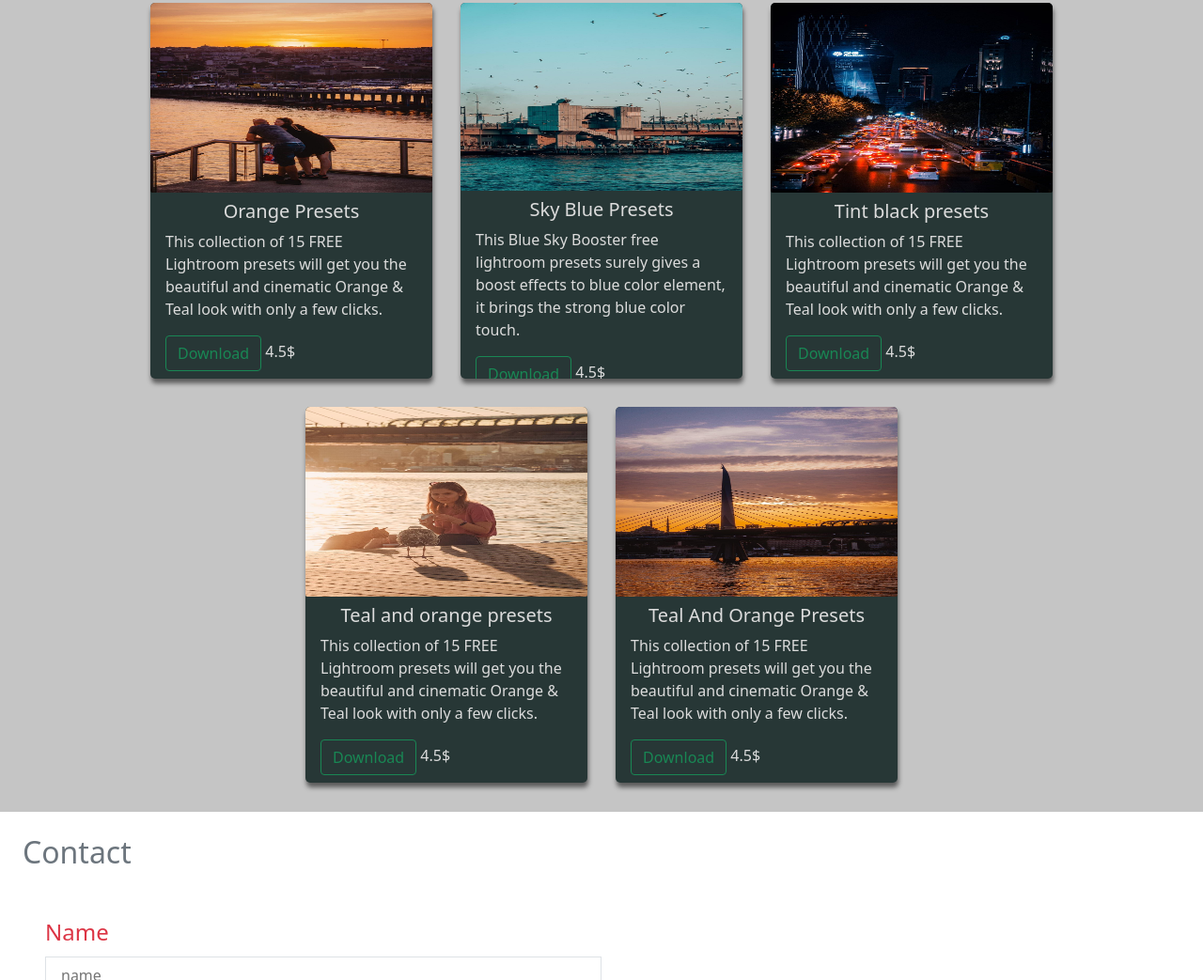
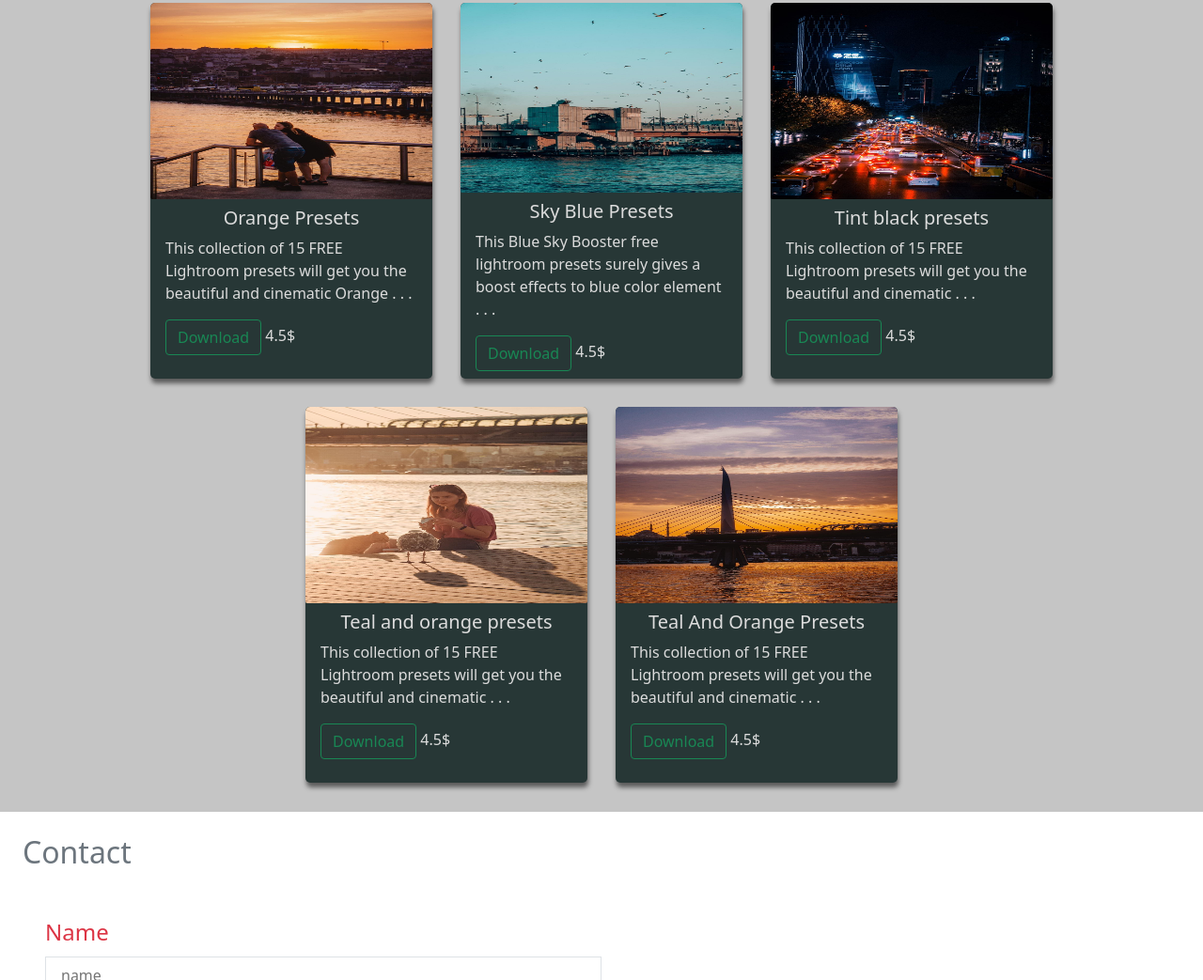
Before and after one commit to AbdessamadBaali/portfolioPoject, a plain HTML site: page index.html in a window 1280 px wide. Shown: the part 4887-5930 px from the top of the page at 94% size. Drawn offline with nearby package versions, Linux system fonts and the light colour scheme; files whose address does not match are found by name.

Commit message:
change ds

```diff
--- a/index.html
+++ b/index.html
@@ -177,7 +177,7 @@
                 </figure>
                 <div>
                     <h5 class="text-capitalize text-center">orange presets</h5>
-                    <p >This collection of 15 FREE Lightroom presets will get you the beautiful and cinematic Orange & Teal look with only a few clicks.</p>
+                    <p >This collection of 15 FREE Lightroom presets will get you the beautiful and cinematic Orange . . .</p>
                     <a class="btn btn-outline-success" href="#">download</a>
                     <span >4.5$</span>
                 </div>
@@ -188,7 +188,7 @@
                 </figure>
                 <div>
                     <h5 class="text-capitalize text-center">Sky Blue presets</h5>
-                    <p >This Blue Sky Booster free lightroom presets surely gives a boost effects to blue color element, it brings the strong blue color touch.</p>
+                    <p >This Blue Sky Booster free lightroom presets surely gives a boost effects to blue color element . . .</p>
                     <a class="btn btn-outline-success" href="#">download</a>
                     <span>4.5$</span>
                 </div>
@@ -199,7 +199,7 @@
                 </figure>
                 <div>
                     <h5 class="h5text-capitalize text-center">Tint black presets</h5>
-                    <p >This collection of 15 FREE Lightroom presets will get you the beautiful and cinematic Orange & Teal look with only a few clicks.</p>
+                    <p >This collection of 15 FREE Lightroom presets will get you the beautiful and cinematic . . .</p>
                     <a class="btn btn-outline-success" href="#">download</a>
                     <span>4.5$</span>
                 </div>
@@ -210,7 +210,7 @@
                 </figure>
                 <div>
                     <h5 class="h5text-capitalize text-center">Teal and orange presets</h5>
-                    <p >This collection of 15 FREE Lightroom presets will get you the beautiful and cinematic Orange & Teal look with only a few clicks.</p>
+                    <p >This collection of 15 FREE Lightroom presets will get you the beautiful and cinematic . . .</p>
                     <a class="btn btn-outline-success" href="#">download</a>
                     <span>4.5$</span>
                 </div>
@@ -221,7 +221,7 @@
                 </figure>
                 <div>
                     <h5 class="h5 text-capitalize text-center">Teal and orange presets</h5>
-                    <p >This collection of 15 FREE Lightroom presets will get you the beautiful and cinematic Orange & Teal look with only a few clicks.</p>
+                    <p >This collection of 15 FREE Lightroom presets will get you the beautiful and cinematic . . .</p>
                     <a class="btn btn-outline-success" href="#">download</a>
                     <span>4.5$</span>
                 </div>
--- a/styles/responsive.css
+++ b/styles/responsive.css
@@ -4,7 +4,7 @@ nav .menu-btn,
 		display : none;
 	}
 
-@media (max-width:900px){
+@media (min-width:350px)and (max-width : 900px){
 .menu-icon{ display : block;}
 	nav{
 		justify-content: space-between;
@@ -84,7 +84,7 @@ nav .menu-btn,
 	  }
 }
 
-@media(max-width : 720px) and (max-width : 900px){
+@media(min-width : 530px) and (max-width : 720px){
 	#home {
 		height: 85vh;
 	}
@@ -105,7 +105,7 @@ nav .menu-btn,
 	  }
 }
 
-@media(max-width : 530px){
+@media(min-width : 350px) and (max-width : 530px){
 	nav{ box-shadow: none;}
 	#home .display-3 {
 		font-size: 2rem !important;
@@ -119,7 +119,8 @@ nav .menu-btn,
 		width: 100% !important;
 	}
 	#galery .row img {
-		width: 14rem;
+		width: 9rem;
+		margin: 10px;
 	  }
 	#preset {
 		width: 100% ;
```
